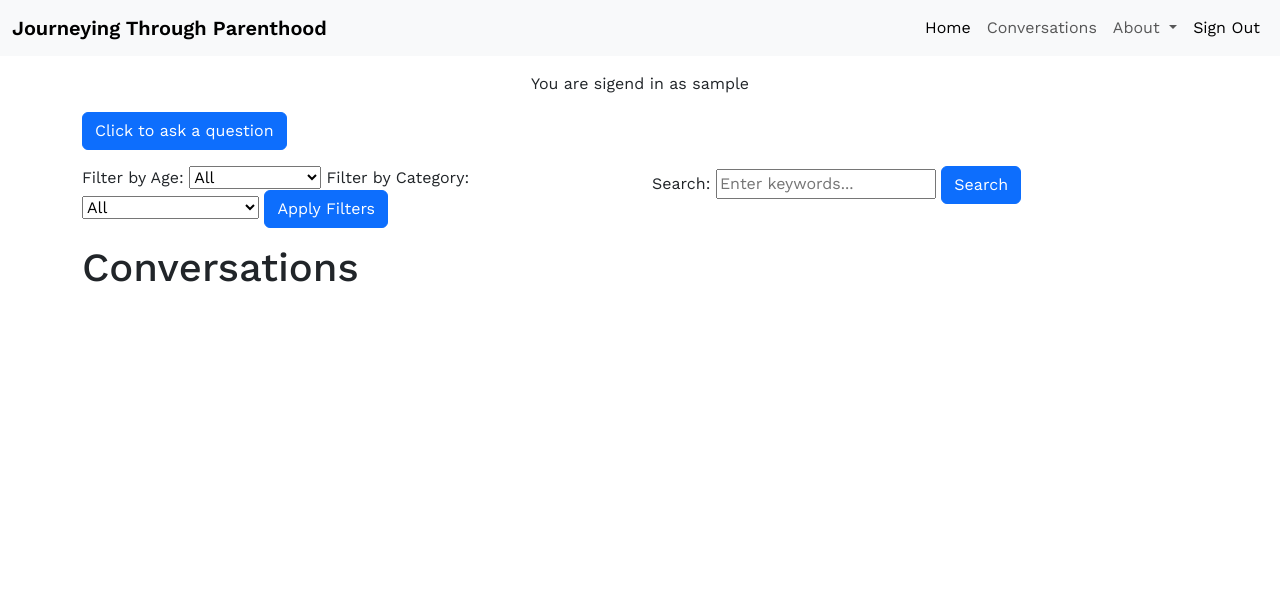
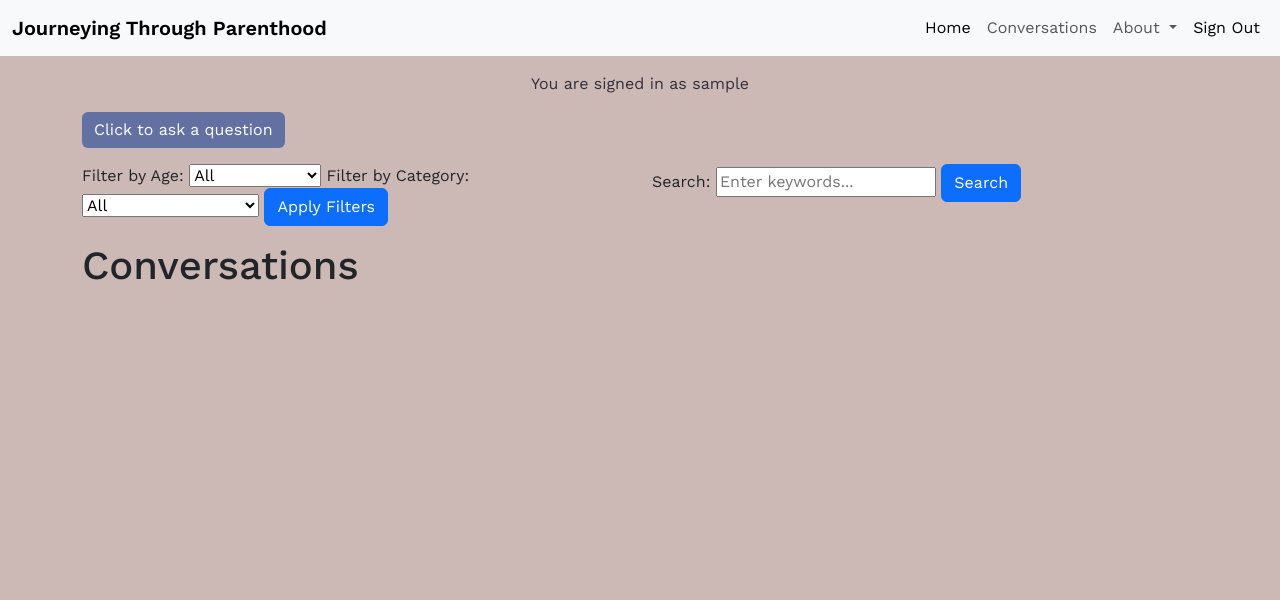
Before and after one commit to Monicaular/parentig-forum, a Django app: page /posts/ in a window 1280 px wide. Shown: the top 600 px of the page. Run offline with Django 4.2, Linux system fonts and the light colour scheme; the visitor is signed in with stand-in values (Sample User, id 1); data that the repository does not hold is empty; some libraries are stand-ins or nearby versions.

Commit message:
Update like post/comment styling

```diff
--- a/posts/templates/posts/index.html
+++ b/posts/templates/posts/index.html
@@ -45,7 +45,7 @@
         <!--Create a post button-->
         <div class="row mt-3">
             <div class="col-lg-12 text-right">
-                <a href="{% url 'post_list' %}" class="btn btn-primary">Do you have a question?</a>
+                <a href="{% url 'post_list' %}" class="btn btn-primary add-question">Do you have a question?</a>
             </div>
         </div>
         <!--Swiper Carousel-->
--- a/posts/templates/posts/post_list.html
+++ b/posts/templates/posts/post_list.html
@@ -7,7 +7,7 @@
     <!-- Create a New Post button -->
     <div class="row mb-3">
         <div class="col-lg-12 text-right">
-            <a href="{% url 'create_post' %}" class="btn btn-primary">Click to ask a question</a>
+            <a href="{% url 'create_post' %}" class="btn btn-primary add-question">Click to ask a question</a>
         </div>
     </div>
     <!-- Filtering Options -->
--- a/static/css/style.css
+++ b/static/css/style.css
@@ -4,13 +4,17 @@ body {
     font-weight: 400;
     font-style: normal;
     padding-bottom: 60px;
-    /* background-image: linear-gradient(0deg, #E7E7E4ff, #CDC7C1ff, #524C44ff, #69665Fff, #4B3C2Eff); */
+    background-color: rgba(204, 185, 181, 1);
 }
 
 /* Navbar*/
 
 .navbar-brand {
     font-weight: 600;
+}
+
+.bg-body-tertiary {
+    background-color: #9A8580ff;
 }
 
 /* Styling the homepage*/
@@ -37,10 +41,44 @@ body {
 .hero-content {
     margin: 20px 0;
     padding: 20px;
-    background-color: rgba(231, 231, 228, 1);
+    background-color: rgba(204, 185, 181, 1);
     border-radius: 20px;
     font-weight: 500;
-    color: white;
+}
+
+.auth-info {
+    color: #312F3Cff;
+}
+
+/*Button Styling*/
+
+.add-question {
+    background-color: #6371A2ff;
+    border: none;
+    transition: color .15s ease-in-out, background-color .15s ease-in-out, border-color .15s ease-in-out, box-shadow .15s ease-in-out;
+
+}
+
+.add-question:hover{
+    background-color: #312F3Cff;
+}
+
+.like {
+    color: red;
+    border: none;
+    background-color: transparent;
+}
+
+.unlike{
+    color: red;
+    border: white;
+    background-color: white;
+}
+
+.fa-heart.unlike {
+    border: none !important;
+    background-color: transparent !important;
+    /* Additional styles if needed */
 }
 
 
--- a/templates/base.html
+++ b/templates/base.html
@@ -27,7 +27,7 @@
     rel="stylesheet">
 
   <!--Font Awesome CSS-->
-  <link rel="stylesheet" href="https://cdnjs.cloudflare.com/ajax/libs/font-awesome/6.5.1/css/all.min.css">
+  <link rel="stylesheet" href="https://cdnjs.cloudflare.com/ajax/libs/font-awesome/6.5.2/css/all.min.css">
 
   <!--Bootstrap CSS-->
   <link href="https://cdn.jsdelivr.net/npm/bootstrap@5.3.3/dist/css/bootstrap.min.css" rel="stylesheet"
@@ -83,10 +83,10 @@
       </div>
     </div>
   </nav>
-  <div class="d-flex flex-shrink-0 justify-content-center">
+  <div class="d-flex flex-shrink-0 justify-content-center auth-info">
     {% if request.path != login_url and request.path != signup_url and request.path != logout_url %}
       {% if user.is_authenticated %}
-        <p class="m-3">You are sigend in as {{ user }}</p>
+        <p class="m-3">You are signed in as {{ user }}</p>
       {% else %}
         <p class="m-3">You are not signed in. Please sign in <a class="link" href="{{ login_url }}">here</a></p>
       {% endif %}
```
Also changed, not shown: posts/templates/posts/post_detail.html (+5 -6 lines).
